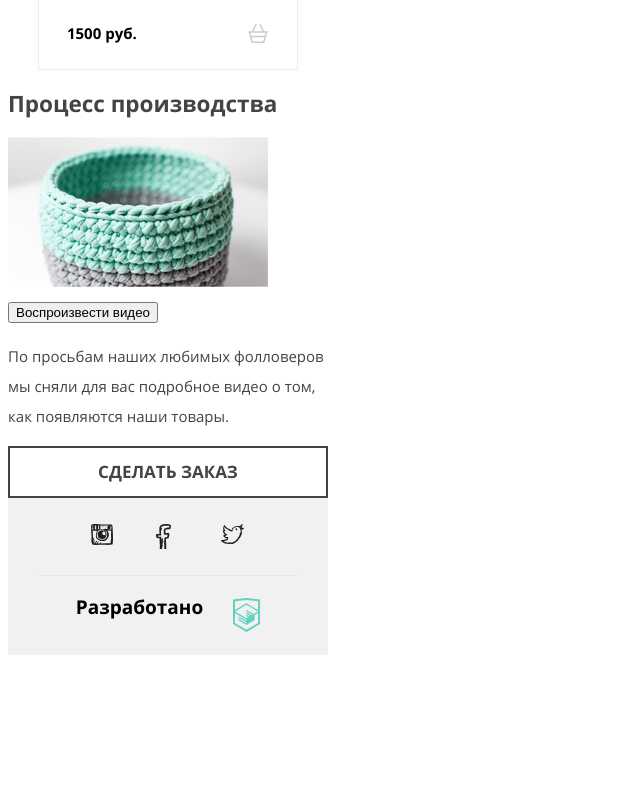
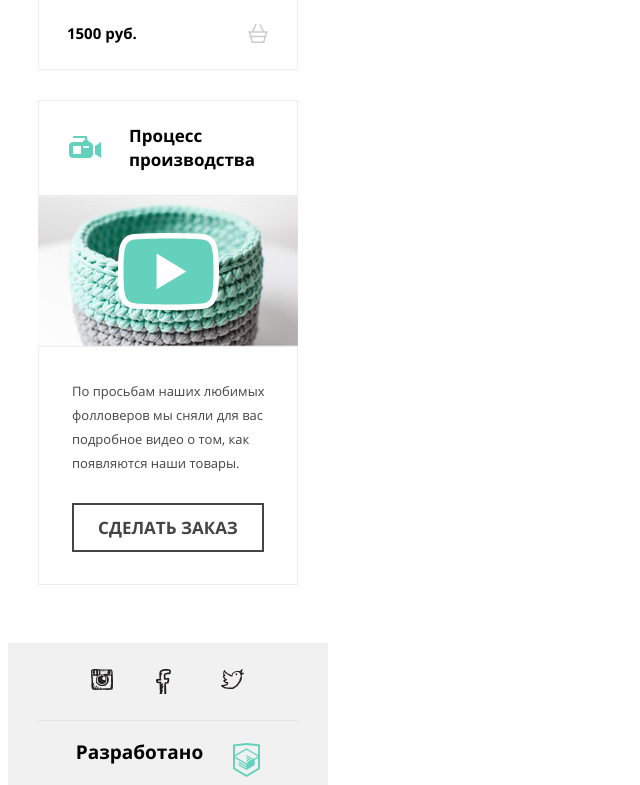
Before and after one commit to ANSNEKIT/488939-mishka, a website: page source/catalog.html in a window 1280 px wide. Shown: the part 1696-2481 px from the top of the page, without its empty margins (0-640 px from the left). Before the commit the page ends 2359 px from the top, so only its background shows below. Drawn offline with nearby package versions, Linux system fonts and the light colour scheme; files that its build step writes are made by us from their sources; files whose address does not match are found by name.

Commit message:
Завершена разметка страницы каталога для моб версии

```diff
--- a/source/sass/button.scss
+++ b/source/sass/button.scss
@@ -13,4 +13,11 @@
   background-color: #ffffff;
   border: 2px solid #444444;
 
+  &--video {
+    width: 188px;
+
+    font-size: 17px;
+    line-height: 17px;
+  }
+
 }
--- a/source/sass/catalog.scss
+++ b/source/sass/catalog.scss
@@ -1,5 +1,5 @@
 .catalog {
-
+  margin-bottom: 30px;
 }
 
 .catalog__wrapper {
--- a/source/sass/style.scss
+++ b/source/sass/style.scss
@@ -21,7 +21,7 @@ body {
   margin: 0 auto;
 }
 
-
+// Хедер
 @import "page-header.scss";
 
 // Стили для главной страницы
@@ -37,8 +37,11 @@ body {
 @import "about.scss";
 @import "contacts.scss";
 @import "map.scss";
+
 // Стили страницы каталога
 @import "catalog.scss";
+@import "video.scss";
+
 // футер
 @import "page-footer.scss";
 @import "social.scss";
--- a/source/sass/table-elem.scss
+++ b/source/sass/table-elem.scss
@@ -17,7 +17,7 @@
   vertical-align: top;
 
   &--contacts {
-    width: 30%;
+    width: 38%;
   }
 
   &--contacts-adress {
@@ -33,7 +33,7 @@
   vertical-align: top;
 
   &--contacts {
-    width: 70%;
+    // width: 70%;
   }
 
   &--contacts-mail {
--- /dev/null
+++ b/source/sass/video.scss
@@ -0,0 +1,91 @@
+.video {
+  margin-bottom: 58px;
+}
+
+.video__wrapper {
+  @include centerMob;
+}
+
+.video__header {
+  position: relative;
+
+  margin: 0;
+  padding: 0;
+
+  border: 1px solid $bd-light;
+}
+
+.video__title {
+  margin: 0;
+  padding: 23px;
+  padding-left: 90px;
+
+  @include fontParams(17px, 24px, 700);
+  color: $black;
+}
+
+.video__icon {
+  position: absolute;
+  top: 30px;
+  left: 30px;
+
+  display: block;
+  width: 32px;
+  height: 32px;
+
+  background-repeat: no-repeat;
+  background-position: 0 0;
+  background-image: url("../img/icon-video.svg");
+}
+
+.video__container {
+  position: relative;
+  width: 260px;
+  height: 150px;
+}
+
+.video__image {
+
+}
+
+.video__play {
+  position: absolute;
+  top: 50%;
+  left: 50%;
+
+  font-size: 0;
+
+  width: 101px;
+  height: 77px;
+
+  margin-left: -50px;
+  margin-top: -38px;
+
+  border: none;
+  background-color: transparent;
+  background-repeat: no-repeat;
+  background-position: 0 0;
+  background-image: url("../img/icon-play.svg");
+
+  cursor: pointer;
+}
+
+.video__description {
+  border: 1px solid $bd-light;
+}
+
+.video__text {
+  margin: 0;
+  padding: 0;
+  padding-top: 32px;
+  padding-left: 33px;
+  margin-bottom: 28px;
+
+  @include fontParams(13px, 24px, 400);
+  color: $color-text-light;
+}
+
+.video__to-send {
+  margin: 0 auto;
+  margin-bottom: 32px;
+}
```
